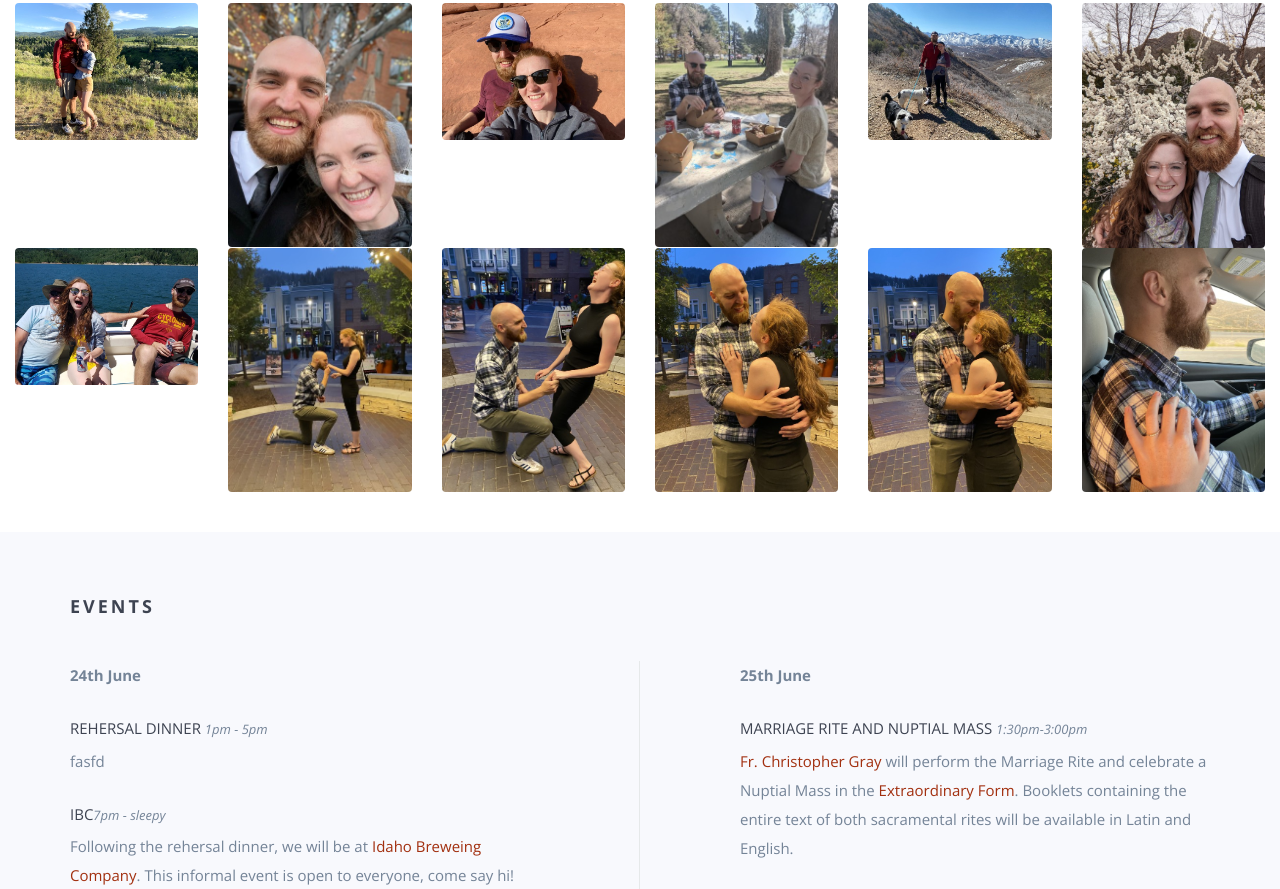
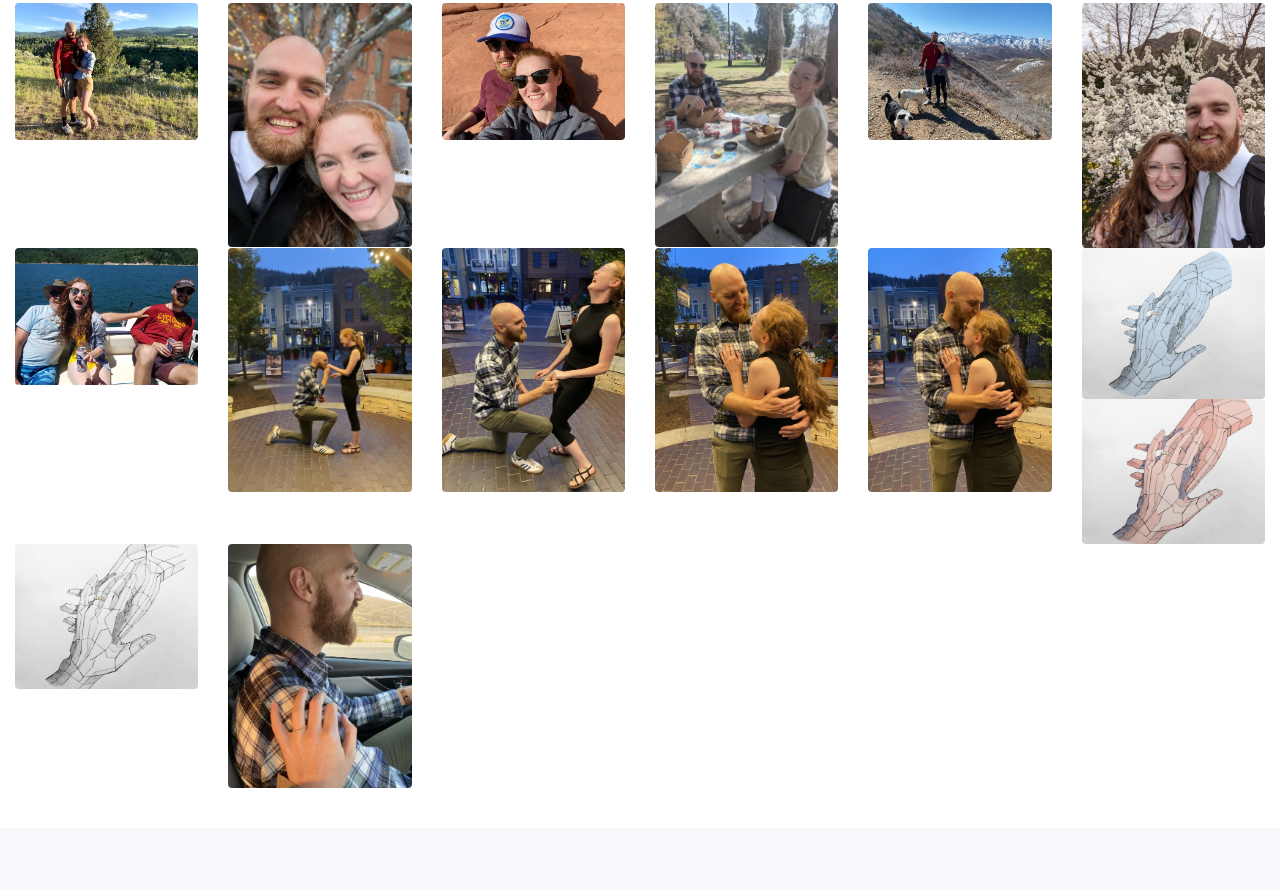
Before and after one commit to tdgriffith/griffith-weathersby-wedding, a website: page index.html in a window 1280 px wide. Shown: the part 1152-2041 px from the top of the page. Drawn offline with nearby package versions, Linux system fonts and the light colour scheme; some packages are replaced by stand-ins of ours; files that its build step writes are made by us from their sources; a script that the page names is missing; files whose address does not match are found by name.

Commit message:
hands again

```diff
--- a/index.html
+++ b/index.html
@@ -11,11 +11,11 @@
     <meta charset="utf-8">
     <meta http-equiv="X-UA-Compatible" content="IE=edge"/>
     <title>Griffith Weathersby Wedding</title>
-    <meta name="description" content="We would like to invite you to our big day.">
+    <meta name="description" content="We would like to invite you to attend our wedding.">
     <meta name="viewport" content="width=device-width, initial-scale=1">
     <meta name="theme-color" content="#ffffff">
     <meta property="og:title" content="Griffith Weathersby Wedding">
-    <meta property="og:description" content="We would like to invite you to our big day.">
+    <meta property="og:description" content="We would like to invite you to attend our wedding.">
     <meta property="og:image" content="https://tdgriffith.github.io/img/hero-min.jpg">
     <meta property="og:type" content="website">
     <link rel="apple-touch-icon" sizes="180x180" href="/apple-touch-icon.png">
@@ -219,6 +219,36 @@
                             <i class="fa fa-search"></i>
                         </div>
                         <img src="img/eng_pics/img13_sm.jpg" alt=""/>
+                    </div>
+                </a>
+            </div>
+            <div class="col-md-2">
+                <a class="fancybox" rel="group" href="img/eng_pics/bluehand.png">
+                    <div class="img-wrap">
+                        <div class="overlay">
+                            <i class="fa fa-search"></i>
+                        </div>
+                        <img src="img/eng_pics/bluehand_sm.png" alt=""/>
+                    </div>
+                </a>
+            </div>
+            <div class="col-md-2">
+                <a class="fancybox" rel="group" href="img/eng_pics/glasshand.png">
+                    <div class="img-wrap">
+                        <div class="overlay">
+                            <i class="fa fa-search"></i>
+                        </div>
+                        <img src="img/eng_pics/glasshand_sm.png" alt=""/>
+                    </div>
+                </a>
+            </div>
+            <div class="col-md-2">
+                <a class="fancybox" rel="group" href="img/eng_pics/pencilhand.png">
+                    <div class="img-wrap">
+                        <div class="overlay">
+                            <i class="fa fa-search"></i>
+                        </div>
+                        <img src="img/eng_pics/pencilhand_sm.png" alt=""/>
                     </div>
                 </a>
             </div>
```
Also changed, not shown: img/eng_pics/bluehand_sm.png (added), img/eng_pics/glasshand_sm.png (added), img/eng_pics/pencilhand_sm.png (added), 3 other files.
